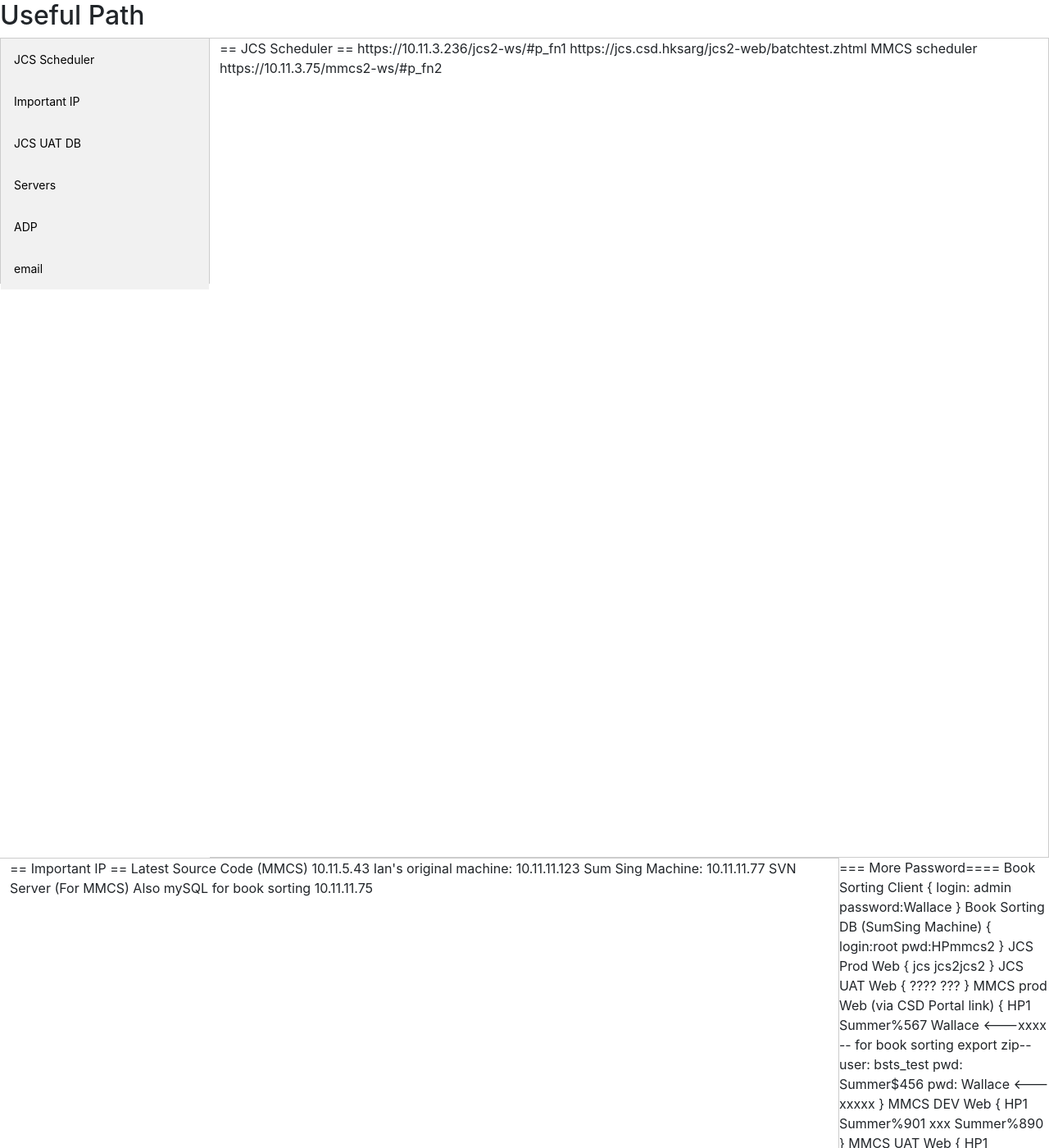
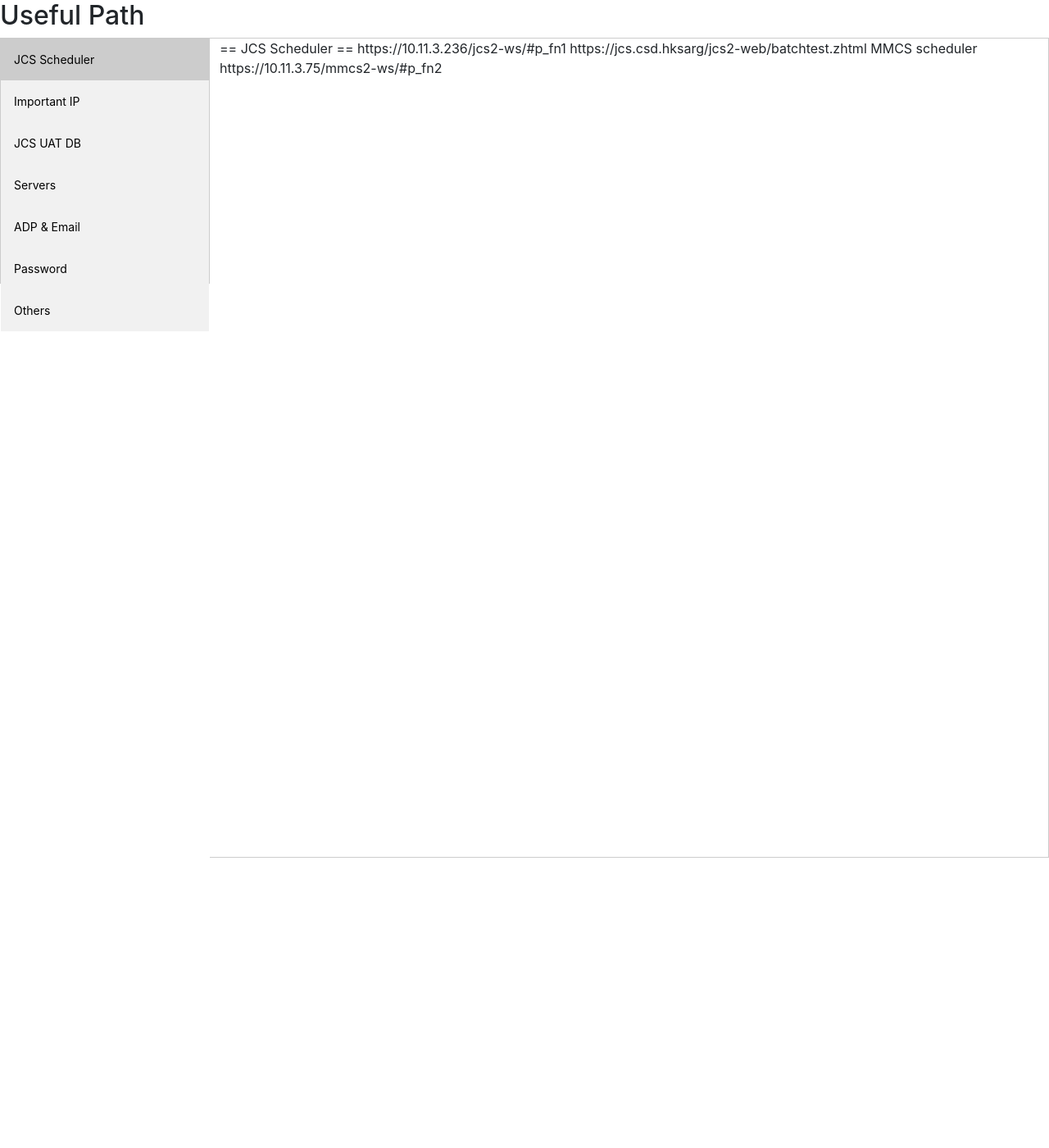
Before and after one commit to philiphui91/i, a Jekyll site: the page usefulpath.html, which Jekyll copies as it is, in a window 1280 px wide and 1400 px high. Shown: the whole window at 82% size. Built offline with Jekyll 4.4.1, drawn with Linux system fonts in a browser that asks for light colours; nearby versions of some CDN libraries; some of the changed text lies outside the part shown.

Commit message:
Update usefulpath.html

```diff
--- a/usefulpath.html
+++ b/usefulpath.html
@@ -60,8 +60,9 @@
   <button class="tablinks" onclick="openCity(event, 'S2')">Important IP</button>
   <button class="tablinks" onclick="openCity(event, 'S3')">JCS UAT DB</button>
   <button class="tablinks" onclick="openCity(event, 'S4')">Servers</button>
-  <button class="tablinks" onclick="openCity(event, 'S5')">ADP</button>
-  <button class="tablinks" onclick="openCity(event, 'S6')">email</button>
+  <button class="tablinks" onclick="openCity(event, 'S5')">ADP & Email</button>
+  <button class="tablinks" onclick="openCity(event, 'S6')">Password</button>
+	<button class="tablinks" onclick="openCity(event, 'S7')">Others</button>
 </div>
 
 <div id="S1" class="tabcontent">
@@ -152,8 +153,8 @@
 	Password: L01Ellxmqj <-xxxxx
 			  CVg#PU03!EK <--xxxxx
 			  <drink MKII with 1st capital>
-
-
+<div>
+<div id="S6" class="tabcontent">
 	==email===
 	https://outlook.office.com/owa/?realm=ust-global.com&path=/mail/inbox
 	XXX not work --> http://cloudmail.ust-global.com/owa
@@ -168,7 +169,7 @@
 	https://idp.ust-global.com/adfs/portal/updatepassword?username=Ian.Wu%40ust-global.com&status=2
 </div>
 
-
+<div id="S7" class="tabcontent">
 === More Password====
 Book Sorting Client
 {	login: admin
```
Also changed, not shown: other parts of usefulpath.html (+19 -2 lines).
